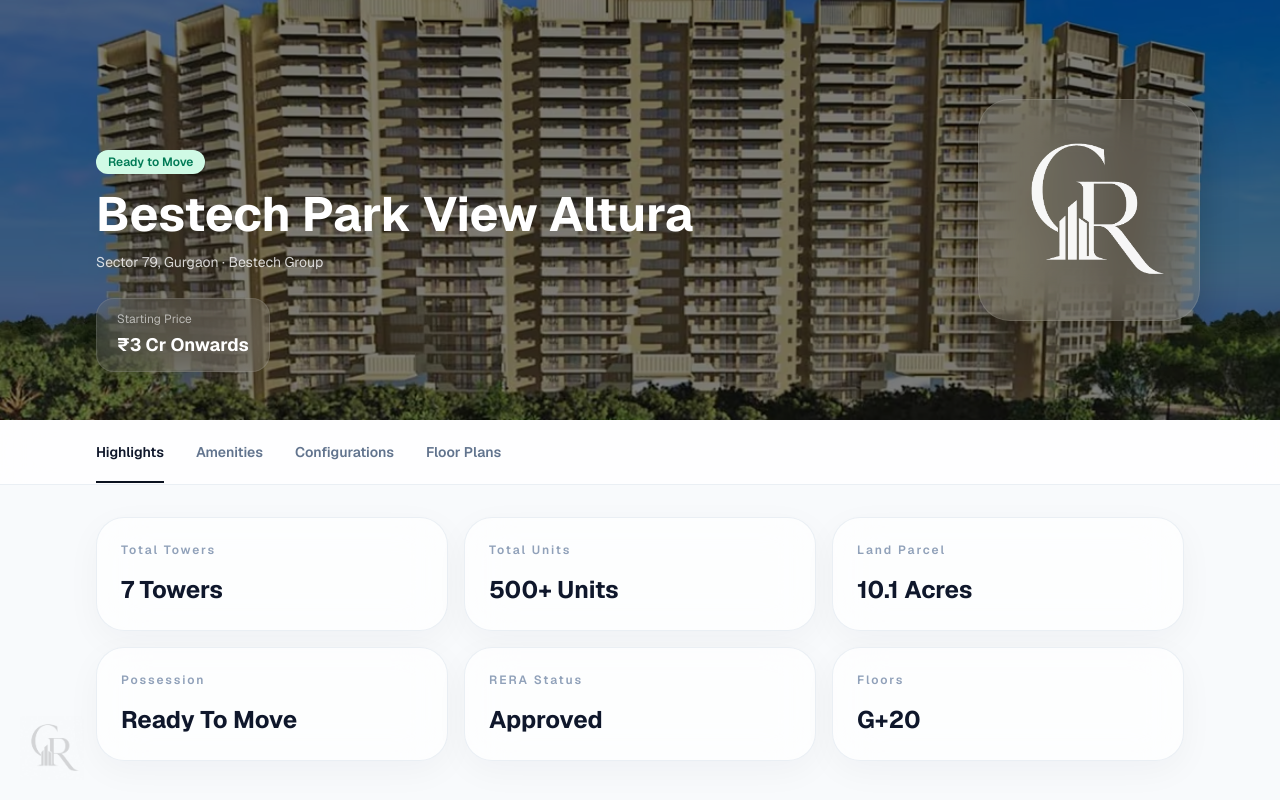
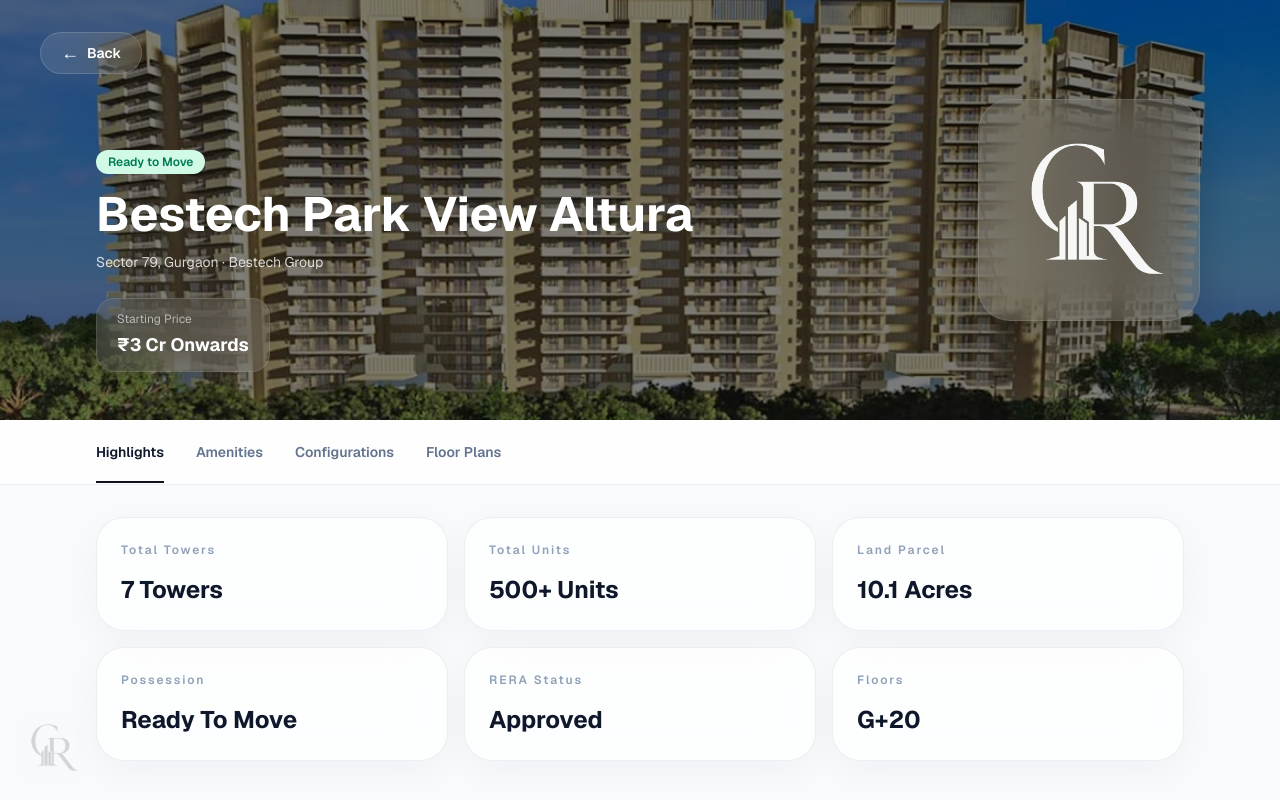
Before and after one commit to shashank5518/grt-static, a Next.js app: page /properties/bestech-altura in a window 1280 px wide. Shown: the top 800 px of the page. Built offline with nearby package versions, Linux system fonts and the light colour scheme; no server answers.

Commit message:
back button

```diff
--- a/app/properties/[slug]/page.tsx
+++ b/app/properties/[slug]/page.tsx
@@ -1,4 +1,5 @@
 import { notFound } from "next/navigation";
+import Link from "next/link";
 import Image from "next/image";
 
 import { properties } from "@/components/properties-data";
@@ -37,7 +38,36 @@ export default async function PropertyDetailsPage({
 
         {/* Overlay */}
         <div className="absolute inset-0 bg-black/50" />
+        {/* Back Button */}
+<div
+  className="
+    absolute left-6 top-6 z-30
+    md:left-10 md:top-8
+  "
+>
 
+  <Link
+    href="/properties"
+    className="
+      inline-flex items-center gap-2
+      rounded-full border border-white/15
+      bg-white/10 px-5 py-2.5
+      text-sm font-semibold text-white
+      backdrop-blur-xl
+      transition-all duration-300
+      hover:bg-white/20
+      hover:shadow-lg
+    "
+  >
+
+    <span className="text-lg leading-none">
+      ←
+    </span>
+
+    Back
+
+  </Link>
+</div>
         {/* Content */}
         <div className="absolute inset-0 flex items-end">
           <div className="mx-auto w-full max-w-6xl container-px pb-12">
```
